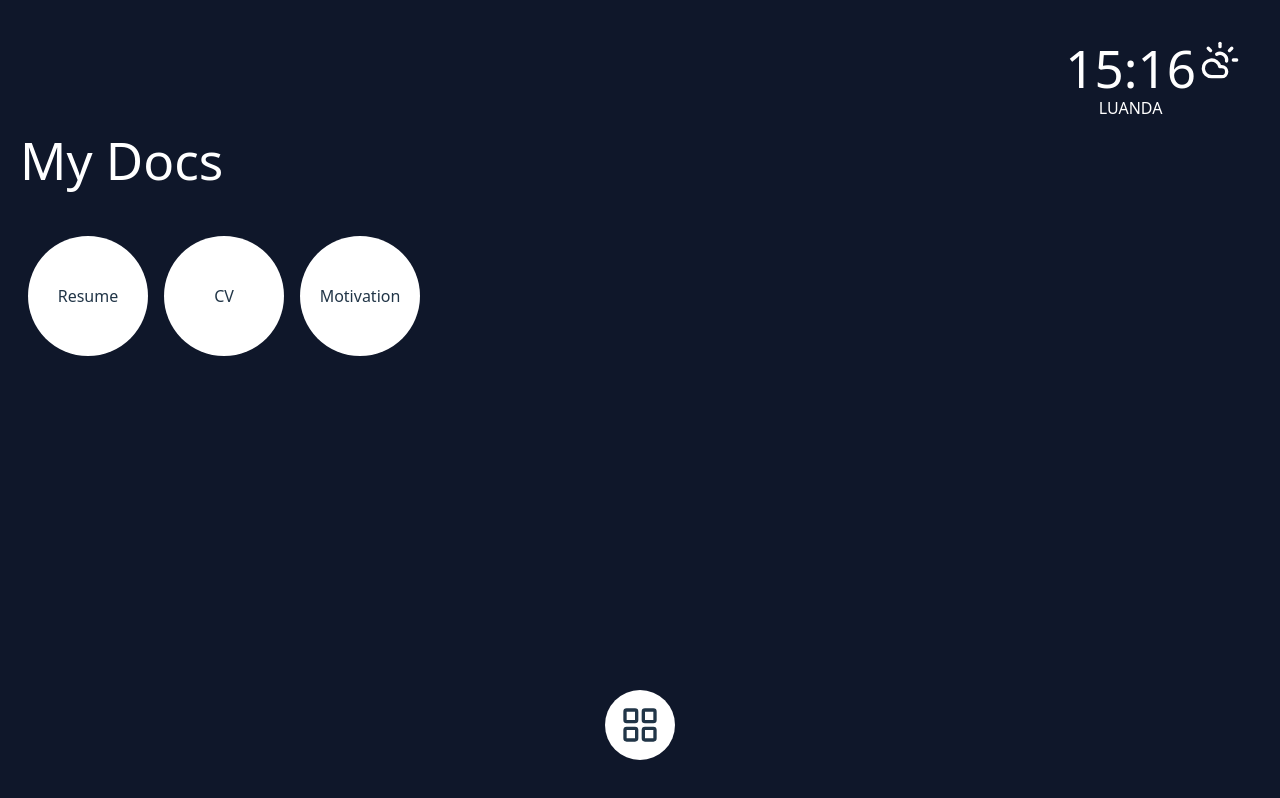
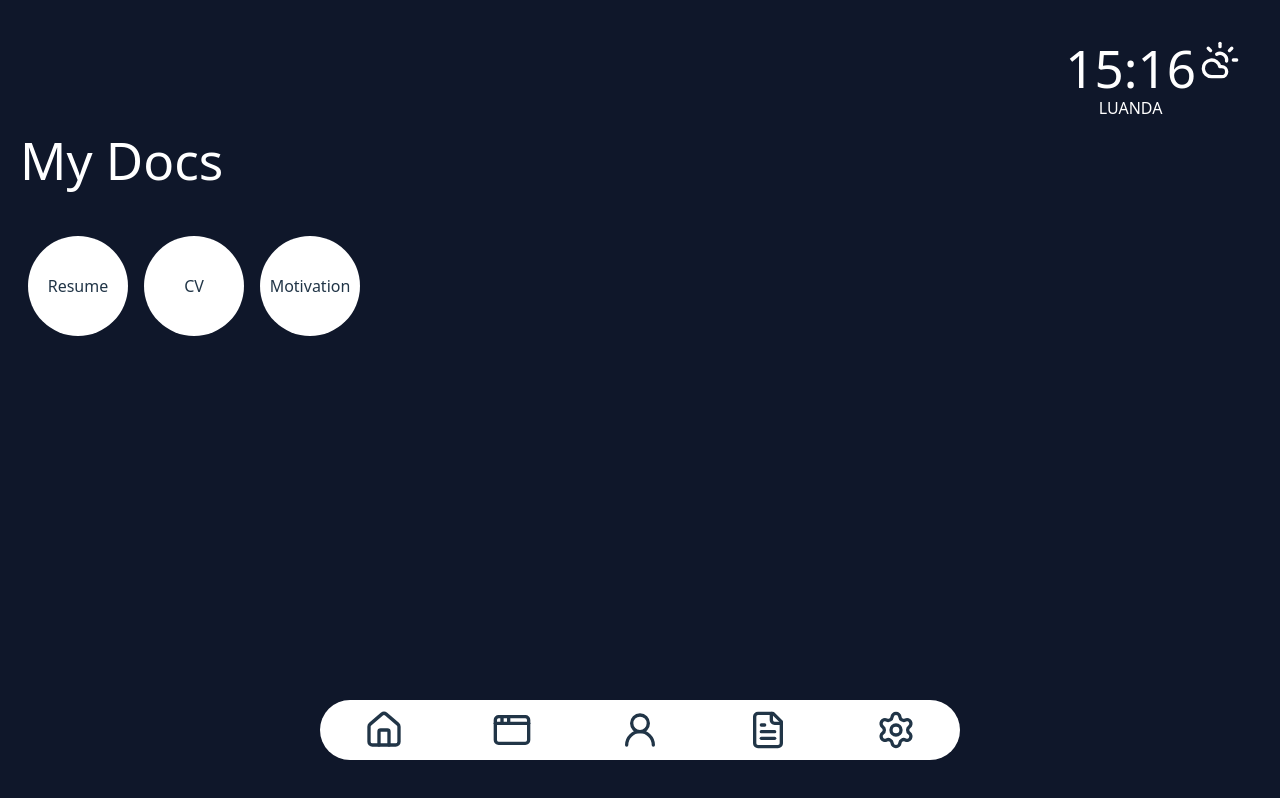
Before and after one commit to Graciano1997/portfolio, a React (Vite) app: page /docs in a window 1280 px wide. Both pictures are taken after a click on the element 640 px from the left and 725 px from the top of the page. Built offline with nearby package versions, Linux system fonts and the light colour scheme.

Commit message:
add the menu action handler

```diff
--- a/src/components/Docs.jsx
+++ b/src/components/Docs.jsx
@@ -6,13 +6,13 @@ export const Docs=()=>{
     <div className="h-100 w-100 sm:w-[50%]  fixed left-5 top-30">
         <h1 className="text-start text-white mt-3">My Docs</h1>
         <div className="h-[250px] mt-5 sm:mt-10 flex flex-wrap">
-            <div className="bg-white rounded-full h-30 w-30 m-2 flex items-center cursor-pointer justify-center">
+            <div className="bg-white rounded-full h-25 w-25 m-2 flex items-center cursor-pointer justify-center">
                 Resume
             </div>
-            <div className="bg-white rounded-full h-30 w-30 m-2 flex items-center cursor-pointer justify-center">
+            <div className="bg-white rounded-full h-25 w-25 m-2 flex items-center cursor-pointer justify-center">
                 CV
             </div>
-            <div className="bg-white rounded-full h-30 w-30 m-2 flex items-center cursor-pointer justify-center ">
+            <div className="bg-white rounded-full h-25 w-25 m-2 flex items-center cursor-pointer justify-center ">
                 Motivation
             </div>
         </div>
--- a/src/components/general/menu.jsx
+++ b/src/components/general/menu.jsx
@@ -1,27 +1,65 @@
-import { AppWindow, AppWindowIcon, AppWindowMac, AppWindowMacIcon, Cog, FileText, GripIcon, Laptop, LayoutGrid, Settings2, SettingsIcon, User, User2Icon } from "lucide-react";
+import { AppWindow, AppWindowIcon, AppWindowMac, AppWindowMacIcon, Cog, FileText, GripIcon, Laptop, LayoutGrid, LucideHome, Settings2, SettingsIcon, User, User2Icon } from "lucide-react";
+import { useEffect, useRef, useState } from "react";
 import { useNavigate } from "react-router-dom";
 
 export const Menu = ()=>{
+    const [isOpen,setIsOpen]=useState(false);
+    const menuRef= useRef(null);
+
+
     const navegate=useNavigate();
+
+    const navegateHandler=(path)=>{
+         navegate(path);
+         setIsOpen(false);
+     };
+
+        useEffect(()=>{
+        const handlerClick=(event)=>{
+            if(!((menuRef.current).contains(event.target))){
+                setIsOpen(false); }else{
+                   setIsOpen(!isOpen);
+                }
+                event.stopPropagation();
+        }
+
+        window.addEventListener("click",handlerClick)
+
+        return()=>{
+            window.removeEventListener("click",handlerClick)
+        }
+    },[]);
+
     return(
         <>
-        <div className="bg-white w-[70px] h-[70px] fixed bottom-10 rounded-full flex justify-center items-center cursor-pointer">
+        {/* <div className="bg-white w-[70px] h-[70px] fixed bottom-10 rounded-full flex justify-center items-center cursor-pointer">
             <LayoutGrid className="text-blue-650 h-10 w-10" />
-        </div>
-        {/* <div className="bg-white w-[300px] sm:w-[50%] h-[60px] fixed bottom-10 rounded-full flex justify-around items-center cursor-pointer">
-            <AppWindowIcon
-            onClick={()=>navegate('/apps')}
-             title="Application" className="color-red-200 h-10 w-10" />
-            <User2Icon
-            onClick={()=>navegate('/about')} className="color-red-200 h-10 w-10" />
-            <FileText
-            onClick={()=>navegate('/docs')}
-             className="color-red-200 h-10 w-10" />
-            <SettingsIcon
-            onClick={()=>navegate('/setting')}
-             className="color-red-200 h-10 w-10"  />
         </div> */}
 
+        <div ref={menuRef}  className={`${!isOpen?'w-[70px] h-[70px]':'w-[300px] sm:w-[50%] h-[60px]'}
+        bg-white fixed bottom-10 rounded-full
+        flex justify-around items-center
+         cursor-pointer`}>
+           {!isOpen?
+           (<LayoutGrid className="text-blue-650 h-10 w-10"/>):
+            (<>
+            <LucideHome   onClick={()=>navegateHandler('/')}
+            title="Application" className="color-red-200 h-10 w-10" />
+
+            <AppWindowIcon
+            onClick={()=>navegateHandler('/apps')}
+            title="Application" className="color-red-200 h-10 w-10" />
+            <User2Icon
+            onClick={()=>navegateHandler('/about')} className="color-red-200 h-10 w-10" />
+            <FileText
+            onClick={()=>navegateHandler('/docs')}
+            className="color-red-200 h-10 w-10" />
+            <SettingsIcon
+            onClick={()=>navegateHandler('/setting')}
+            className="color-red-200 h-10 w-10"  />
+            </>)
+            }
+        </div>
         </>
     );
 };
```
